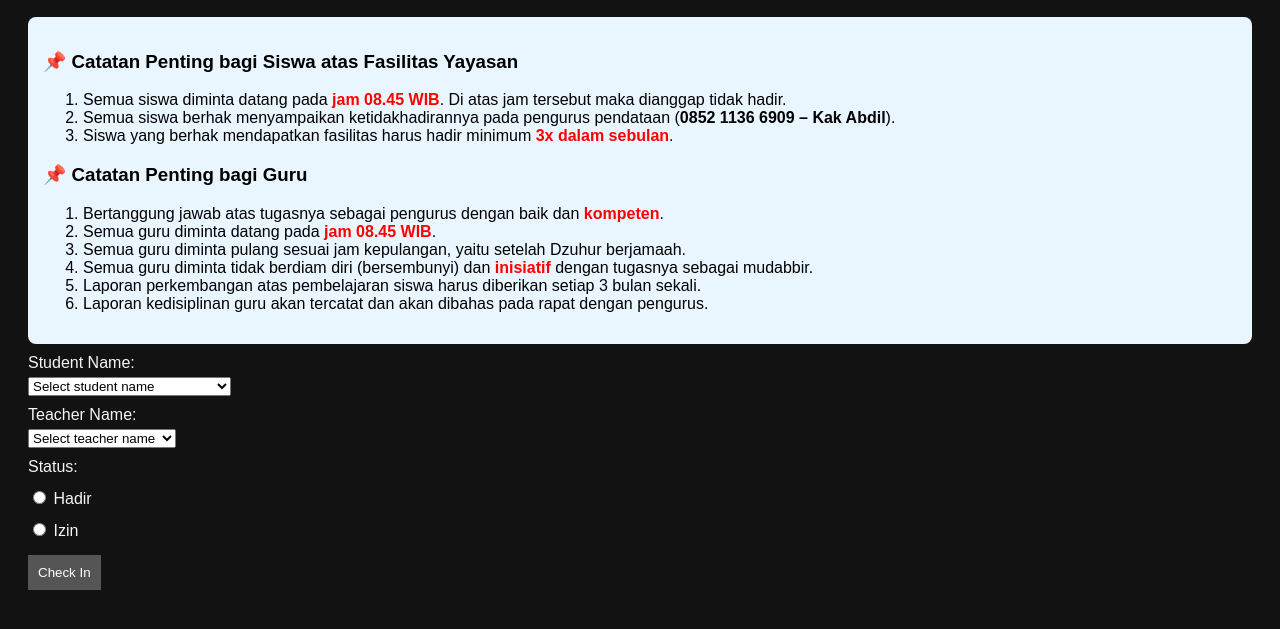
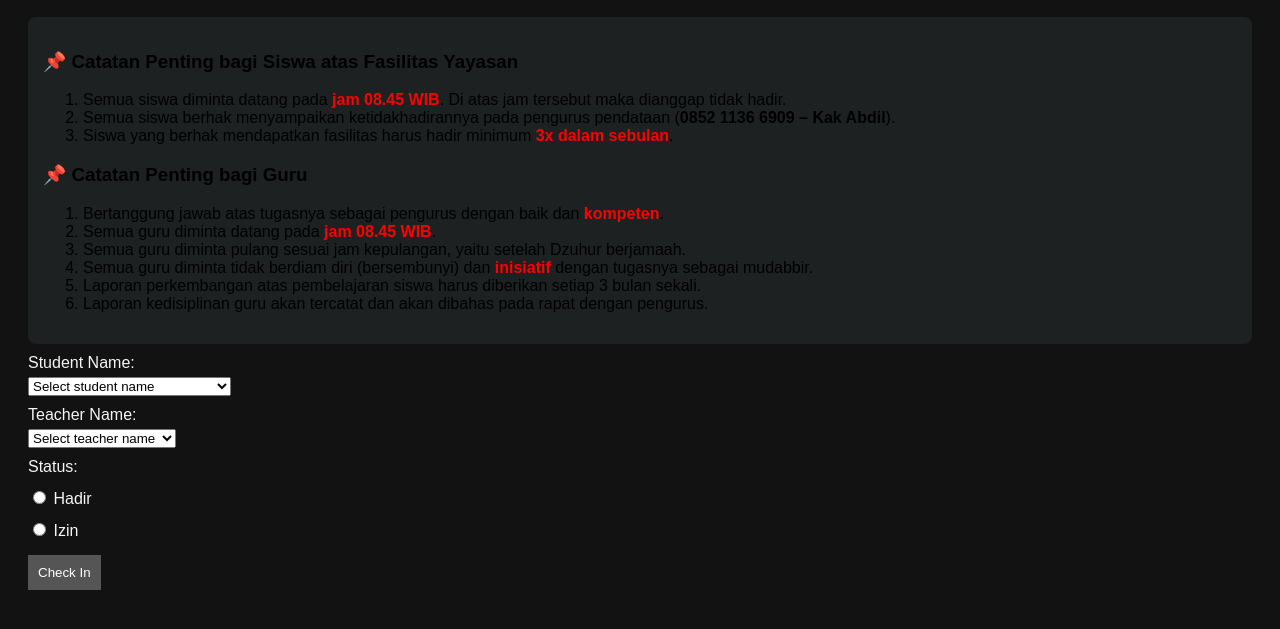
Before and after one commit to PotatoDevist/Checkin-System, a plain HTML site: page index.html in a window 1280 px wide. Shown: the part 79-708 px from the top of the page. Drawn offline with Linux system fonts and the light colour scheme.

Commit message:
Update index.html

```diff
--- a/index.html
+++ b/index.html
@@ -40,7 +40,7 @@
 <h2>LKA Check-In</h2>
 
 <!-- Important Notes converted to text -->
-<div style="background-color: #e9f5ff; padding: 15px; border-radius: 8px; color: #000;">
+<div style="background-color: #1D2122; padding: 15px; border-radius: 8px; color: #000;">
   <h3>📌 Catatan Penting bagi Siswa atas Fasilitas Yayasan</h3>
   <ol>
     <li>Semua siswa diminta datang pada <strong style="color:red;">jam 08.45 WIB</strong>. Di atas jam tersebut maka dianggap tidak hadir.</li>
```
